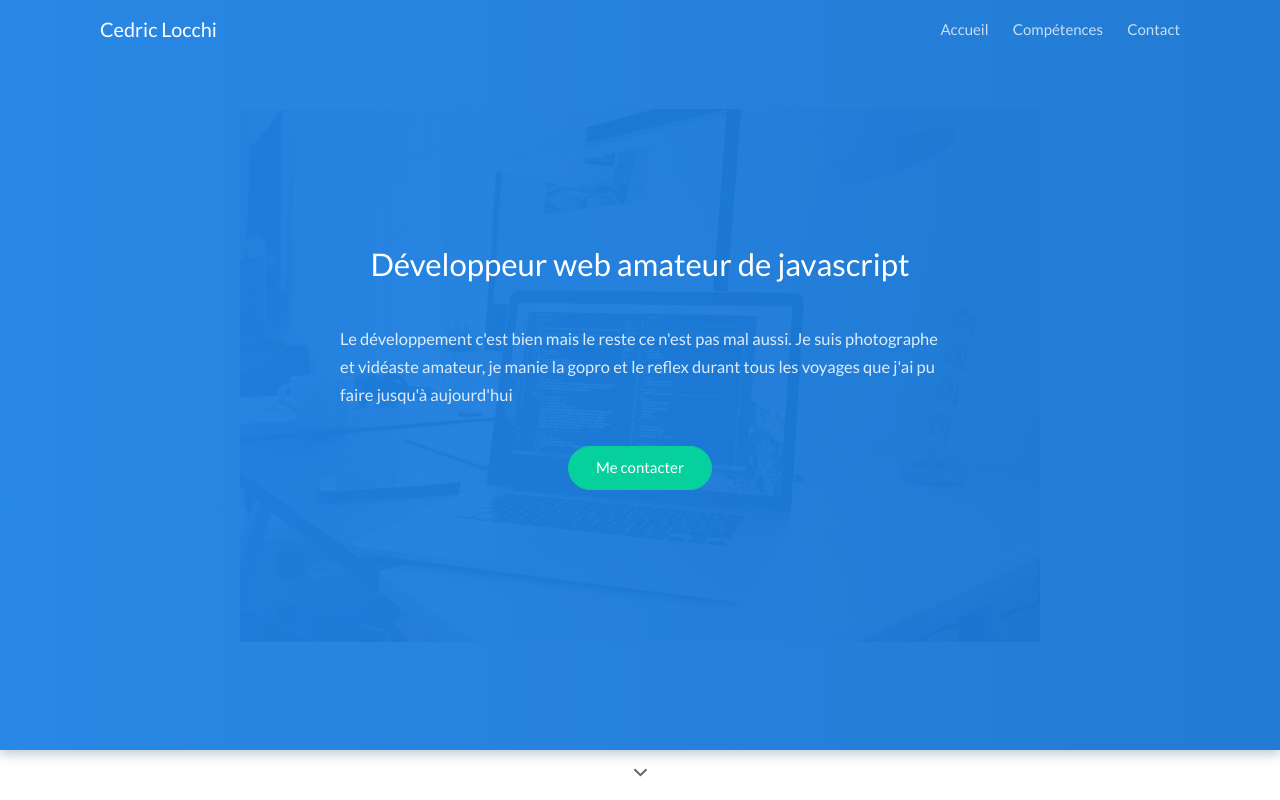
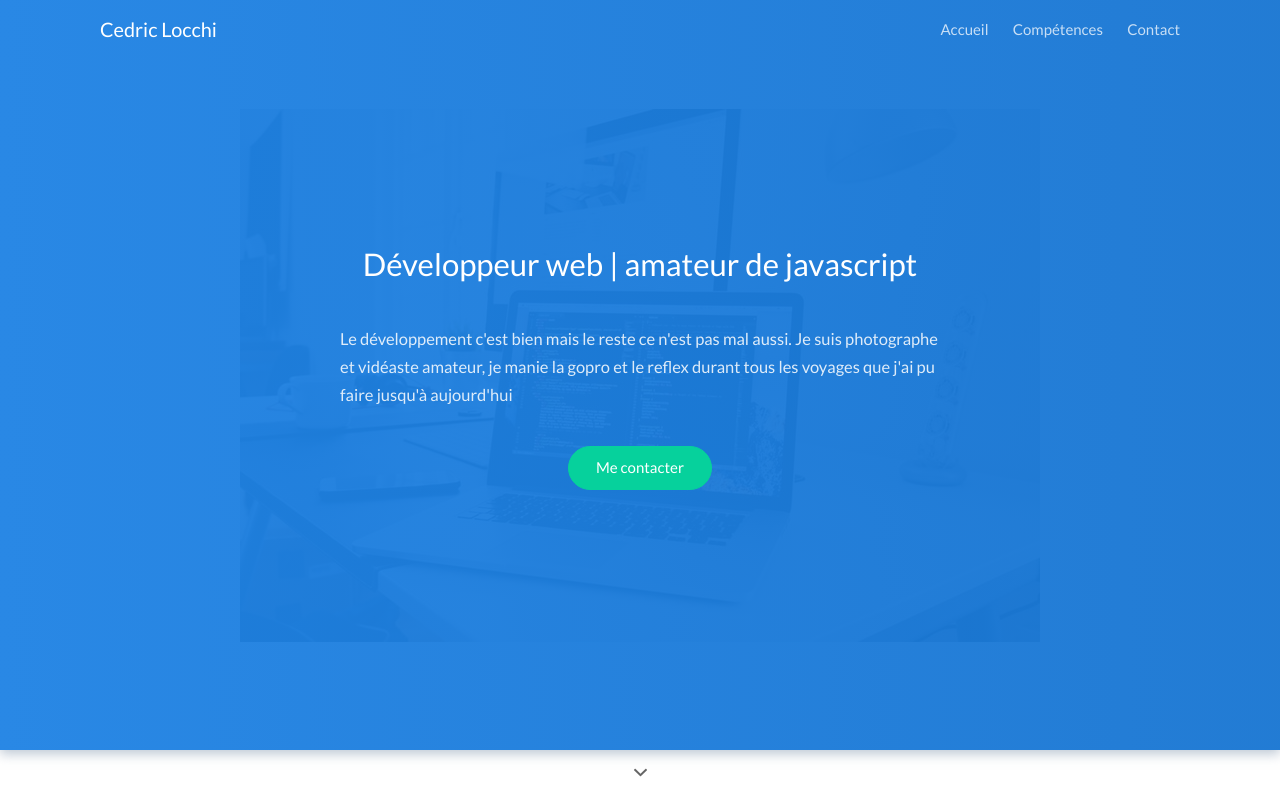
Before and after one commit to Cedric-locchi/cedric-locchi.github.io, a website with bundled scripts: page index.html in a window 1280 px wide. Shown: the top 800 px of the page. Built offline with nearby package versions, Linux system fonts and the light colour scheme; files whose address does not match are found by name.

Commit message:
update js

```diff
--- a/index.html
+++ b/index.html
@@ -73,7 +73,7 @@
         <div class="container">
             <div class="hero__content">
                 <div class="hero__content__inner" id='navConverter'>
-                    <h1 class="hero__title">Développeur web amateur de javascript</h1>
+                    <h1 class="hero__title">Développeur web | amateur de javascript</h1>
                     <p class="hero__text">
                         Le développement c'est bien mais le reste ce n'est pas mal aussi. Je suis photographe et
                         vidéaste amateur, je manie la gopro et le reflex durant tous les voyages que j'ai pu faire
--- a/js/app.js
+++ b/js/app.js
@@ -4,6 +4,7 @@ document.addEventListener('DOMContentLoaded', function () {
     var year = date.getFullYear();
     var spanYear = document.getElementById('year');
     spanYear.appendChild(year);
+
 
     // Initialize variables
     var lastScrollTop = window.pageYOffset || document.documentElement.scrollTop; // Scroll position of body
```
